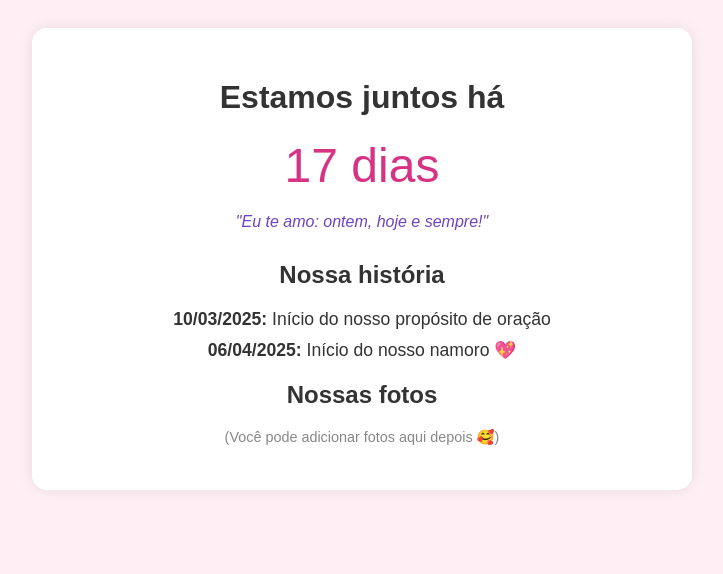
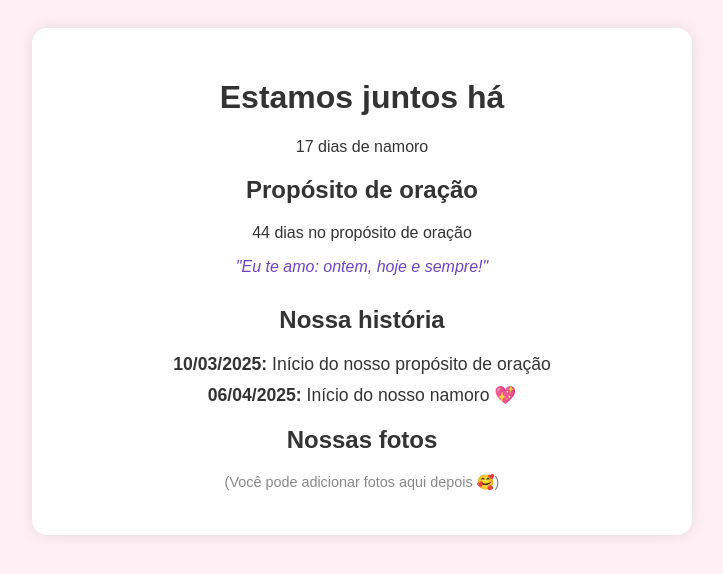
Before and after one commit to Otoniels25/contador-de-namoro, a plain HTML site: page index.html in a window 1280 px wide. Shown: the whole page, without its empty margins (278-1001 px from the left). Drawn offline with Linux system fonts and the light colour scheme.

Commit message:
Add files via upload

```diff
--- a/index.html
+++ b/index.html
@@ -10,7 +10,11 @@
 <body>
   <div class="container">
     <h1>Estamos juntos há</h1>
-    <div id="contador"></div>
+    <div id="contador-namoro"></div>
+
+    <h2>Propósito de oração</h2>
+    <div id="contador-oracao"></div>
+
     <p class="frase">"Eu te amo: ontem, hoje e sempre!"</p>
 
     <h2>Nossa história</h2>
--- a/script.js
+++ b/script.js
@@ -1,10 +1,14 @@
 
 function calcularDias() {
-  const inicio = new Date("2025-04-06");
+  const inicioNamoro = new Date("2025-04-06");
+  const inicioOracao = new Date("2025-03-10");
   const hoje = new Date();
-  const diferenca = hoje - inicio;
-  const dias = Math.floor(diferenca / (1000 * 60 * 60 * 24));
-  document.getElementById("contador").innerText = `${dias} dias`;
+
+  const diasNamoro = Math.floor((hoje - inicioNamoro) / (1000 * 60 * 60 * 24));
+  const diasOracao = Math.floor((hoje - inicioOracao) / (1000 * 60 * 60 * 24));
+
+  document.getElementById("contador-namoro").innerText = `${diasNamoro} dias de namoro`;
+  document.getElementById("contador-oracao").innerText = `${diasOracao} dias no propósito de oração`;
 }
 
 calcularDias();
```
